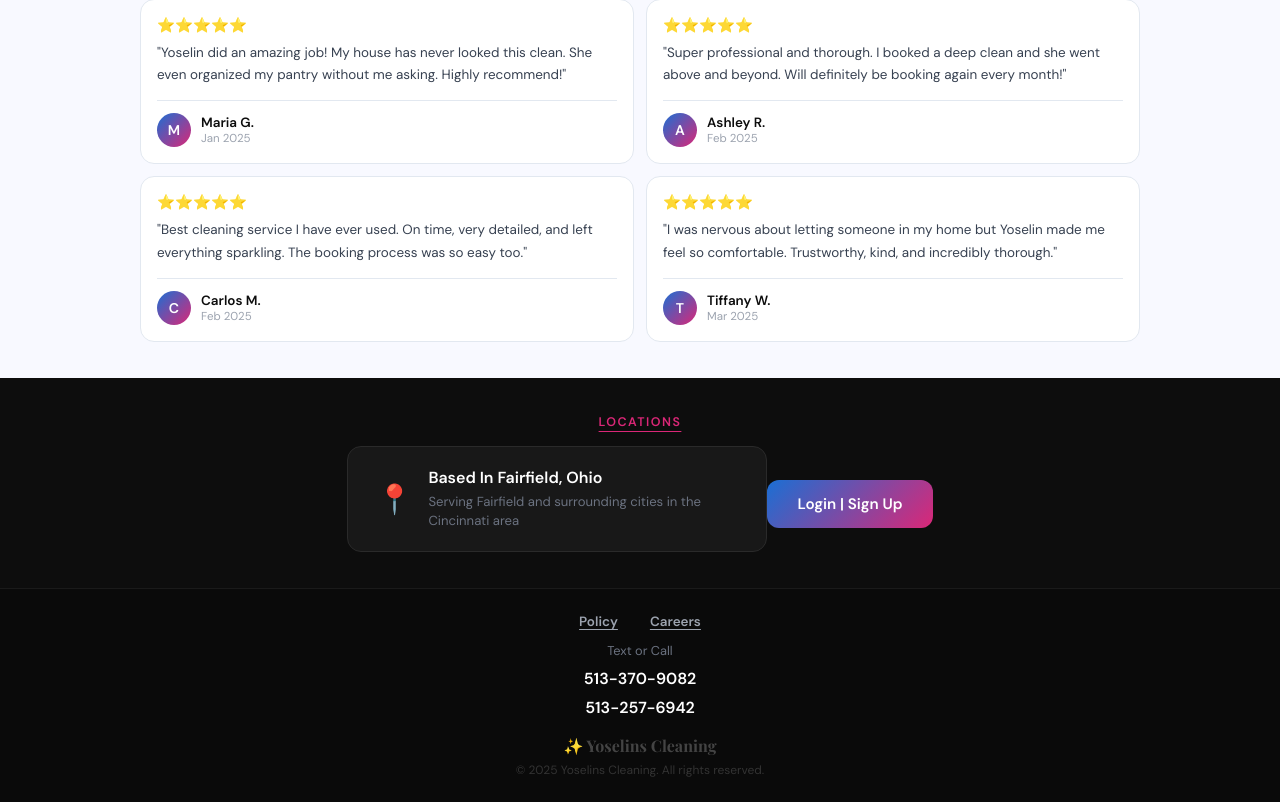
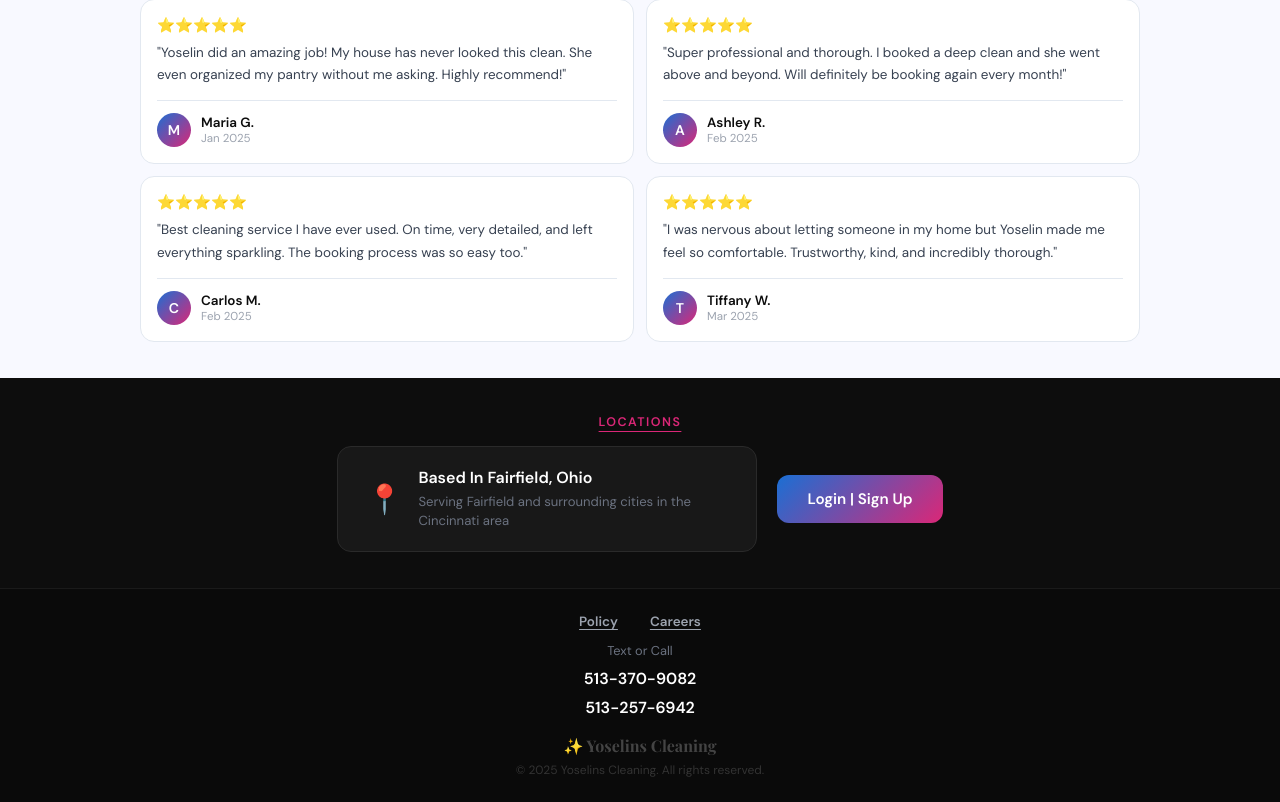
Before and after one commit to pgyb41494-create/yoselin-cleaning, a Next.js app: page / in a window 1280 px wide. Shown: the part 886-1688 px from the top of the page. Built offline with nearby package versions, Linux system fonts and the light colour scheme; no server answers.

Commit message:
Update page.js

```diff
--- a/app/page.js
+++ b/app/page.js
@@ -196,6 +196,7 @@
       {/* ── LOCATION ── */}
       <section className="hp-location" id="schedule">
         <div className="hp-section-label">Locations</div>
+        <div className="hp-location-cta-row">
           <div className="hp-location-box">
             <span className="hp-loc-pin">📍</span>
             <div>
@@ -203,9 +204,10 @@
               <p>Serving Fairfield and surrounding cities in the Cincinnati area</p>
             </div>
           </div>
-        <button className="hp-btn-primary" style={{marginTop:'28px'}} onClick={() => setAuthMode('signup')}>
+          <button className="hp-btn-primary hp-loc-btn" onClick={() => setAuthMode('signup')}>
             Login | Sign Up
           </button>
+        </div>
       </section>
 
       {/* ── FOOTER ── */}
```
Lines whose indentation alone changed are shown as unchanged.
